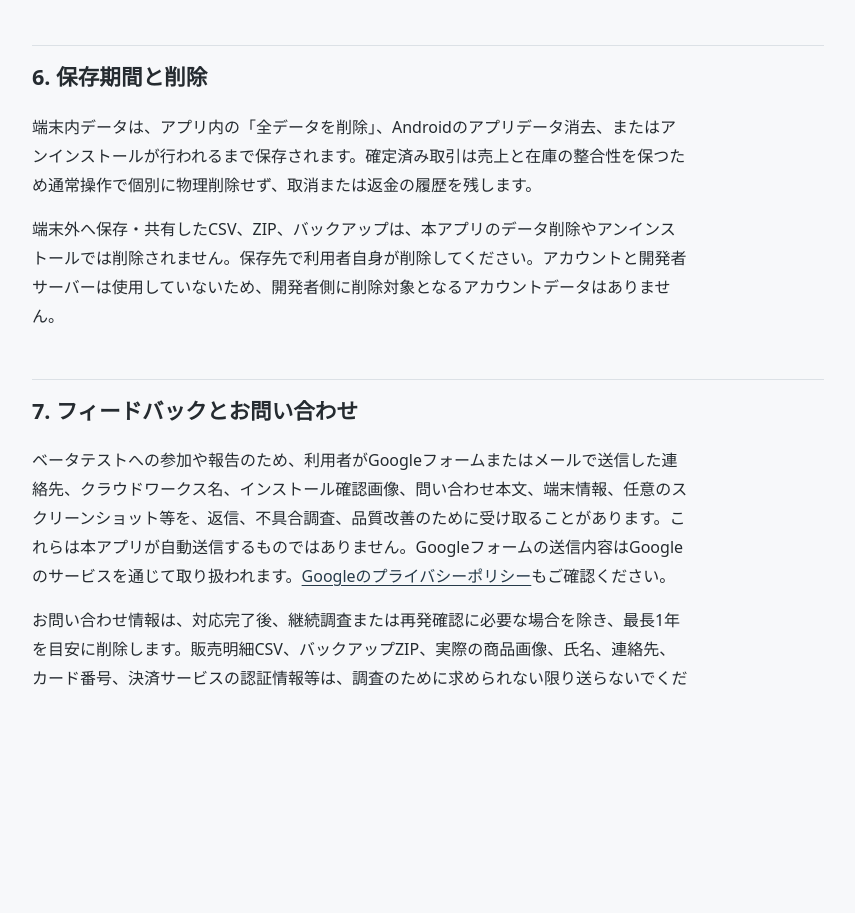
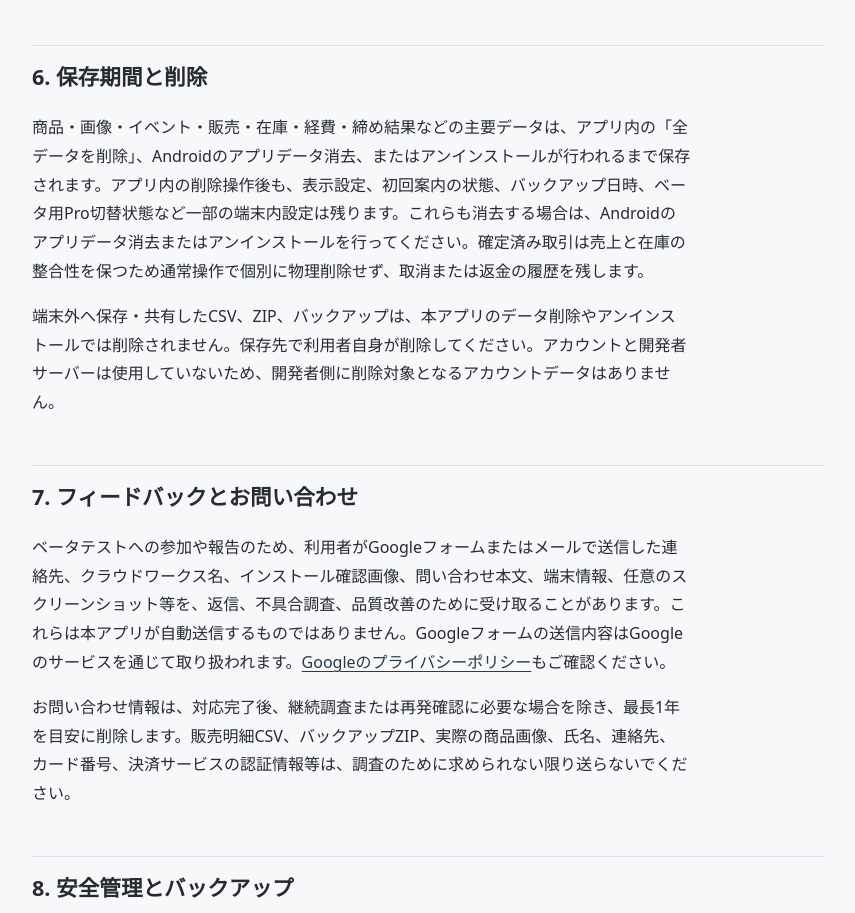
Before and after one commit to comfties/comfties.github.io, a plain HTML site: page event-sales-register/privacy/index.html in a window 1280 px wide. Shown: the part 2097-3010 px from the top of the page, without its empty margins (212-1067 px from the left). Drawn offline with Linux system fonts and the light colour scheme.

Commit message:
Clarify retained local settings in privacy policy

```diff
--- a/event-sales-register/privacy/index.html
+++ b/event-sales-register/privacy/index.html
@@ -73,7 +73,7 @@
     <p>販売や集計などの主要機能はオフラインで利用できます。Google Playのレビュー依頼や、利用者が明示的に外部ブラウザで開くフィードバックフォーム・公開ページ等では通信が発生する場合があります。現在のベータ版のアプリ本体はインターネット権限を要求しません。</p>
 
     <h2>6. 保存期間と削除</h2>
-    <p>端末内データは、アプリ内の「全データを削除」、Androidのアプリデータ消去、またはアンインストールが行われるまで保存されます。確定済み取引は売上と在庫の整合性を保つため通常操作で個別に物理削除せず、取消または返金の履歴を残します。</p>
+    <p>商品・画像・イベント・販売・在庫・経費・締め結果などの主要データは、アプリ内の「全データを削除」、Androidのアプリデータ消去、またはアンインストールが行われるまで保存されます。アプリ内の削除操作後も、表示設定、初回案内の状態、バックアップ日時、ベータ用Pro切替状態など一部の端末内設定は残ります。これらも消去する場合は、Androidのアプリデータ消去またはアンインストールを行ってください。確定済み取引は売上と在庫の整合性を保つため通常操作で個別に物理削除せず、取消または返金の履歴を残します。</p>
     <p>端末外へ保存・共有したCSV、ZIP、バックアップは、本アプリのデータ削除やアンインストールでは削除されません。保存先で利用者自身が削除してください。アカウントと開発者サーバーは使用していないため、開発者側に削除対象となるアカウントデータはありません。</p>
 
     <h2>7. フィードバックとお問い合わせ</h2>
```
